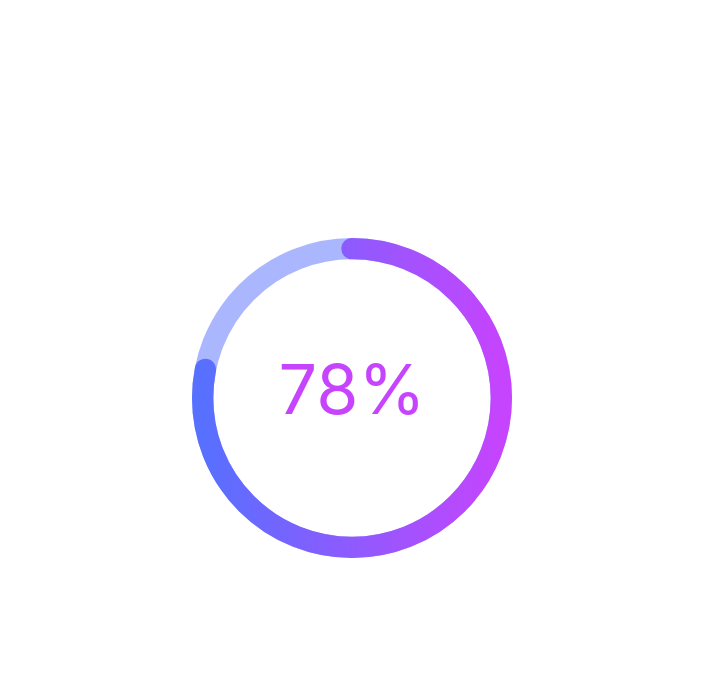
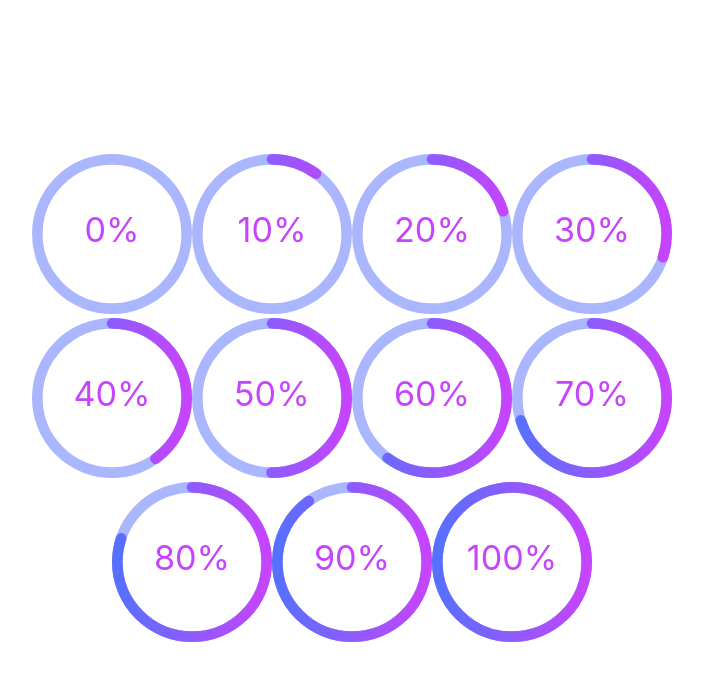
Before and after one commit to PierreDaily/circular-progress-indicator, a React (Create React App) app: page / in a window 1280 px wide. Shown: the top 680 px of the page, without its empty margins (288-991 px from the left). Built offline with nearby package versions, Linux system fonts and the light colour scheme.

Commit message:
ADD - duration props added

```diff
--- a/src/App.tsx
+++ b/src/App.tsx
@@ -6,7 +6,17 @@ function App() {
   return (
     <div style={{ display: "flex", justifyContent: "center", alignItems: "center", height: "100vh" }}>
       <div className="App" style={{ width: "50%" }}>
-        <ProgressBarCircular color1="#5770ff" color2="#c644fd" progress={78} />
+        <ProgressBarCircular color1="#5770ff" color2="#c644fd" progress={0} />
+        <ProgressBarCircular color1="#5770ff" color2="#c644fd" progress={10} />
+        <ProgressBarCircular color1="#5770ff" color2="#c644fd" progress={20} />
+        <ProgressBarCircular color1="#5770ff" color2="#c644fd" progress={30} />
+        <ProgressBarCircular color1="#5770ff" color2="#c644fd" progress={40} />
+        <ProgressBarCircular color1="#5770ff" color2="#c644fd" progress={50} />
+        <ProgressBarCircular color1="#5770ff" color2="#c644fd" progress={60} />
+        <ProgressBarCircular color1="#5770ff" color2="#c644fd" progress={70} />
+        <ProgressBarCircular color1="#5770ff" color2="#c644fd" progress={80} />
+        <ProgressBarCircular color1="#5770ff" color2="#c644fd" progress={90} />
+        <ProgressBarCircular color1="#5770ff" color2="#c644fd" progress={100} />
       </div>
     </div>
   );
--- a/src/components/ProgressBarCircular.tsx
+++ b/src/components/ProgressBarCircular.tsx
@@ -50,6 +50,7 @@ const Circle1 = styled(Circle) <Circle1Props>`
 
 interface Circle2Props {
   readonly color?: string;
+  readonly duration: number;
   readonly progress: number;
 }
 const Circle2 = styled(Circle) <Circle2Props>`
@@ -57,7 +58,7 @@ const Circle2 = styled(Circle) <Circle2Props>`
     css`
         ${animateCircle(props.progress)}
       `}
-    2s linear;
+      ${(props) => props.duration / 1000}s linear;
   stroke-dashoffset: ${(props) =>
     strokeOffset - (strokeOffset / 100) * props.progress};
   transform-origin: center;
@@ -67,18 +68,19 @@ const Circle2 = styled(Circle) <Circle2Props>`
 interface SVGProps {
   readonly color1?: string;
   readonly color2?: string;
+  readonly duration: number;
 }
 
 const SVG = styled.svg<SVGProps>`
   position: relative;
-  width: 50%;
+  width: 25%;
 
   text {
     animation: ${(props) =>
     css`
           ${textAnimation(props.color1, props.color2)}
         `}
-      2s linear;
+      ${(props) => props.duration / 1000}s linear;
     font-size: 200%;
     transform-origin: center;
   }
@@ -87,10 +89,11 @@ const SVG = styled.svg<SVGProps>`
 interface Props {
   color1?: string;
   color2?: string;
+  duration?: number
   progress: number;
 }
 
-const ProgressBarCircular: React.FC<Props> = ({ color1, color2, progress }) => {
+const ProgressBarCircular: React.FC<Props> = ({ color1, color2, duration = 4000, progress }) => {
   const [percentage, setPercentage] = useState(0);
   const gradientIdRef = useRef(uuidv4());
   const filteredProgress = Math.abs(progress) > 100 ? 100 : Math.abs(progress);
@@ -100,7 +103,7 @@ const ProgressBarCircular: React.FC<Props> = ({ color1, color2, progress }) => {
   const animate = useCallback(
     (time: number) => {
       const progressCount: number = Math.round(
-        (time * filteredProgress) / 2000
+        (time * filteredProgress) / duration
       );
       if (progressCount >= filteredProgress) {
         setPercentage(filteredProgress);
@@ -119,7 +122,7 @@ const ProgressBarCircular: React.FC<Props> = ({ color1, color2, progress }) => {
   }, [animate]);
 
   return (
-    <SVG viewBox="0 0 150 150" color1={color1} color2={color2}>
+    <SVG viewBox="0 0 150 150" color1={color1} color2={color2} duration={duration}>
       <linearGradient id={gradientIdRef.current} gradientTransform="rotate(90)">
         <stop offset="0%" stopColor={color1} />
         <stop offset="100%" stopColor={color2} />
@@ -130,6 +133,7 @@ const ProgressBarCircular: React.FC<Props> = ({ color1, color2, progress }) => {
         cy="75"
         r="70"
         color={color2}
+        duration={duration}
         progress={filteredProgress}
         stroke={`url(#${gradientIdRef.current})`}
         strokeLinecap="round"
```
